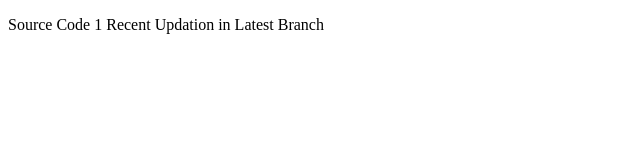
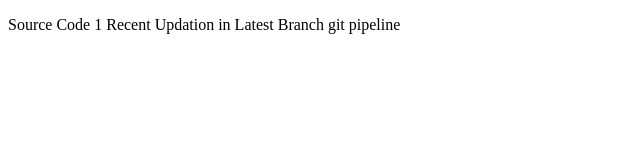
Before and after one commit to kumaran2589/My_Space, a plain HTML site: page Souce_code1/index.html in a window 1280 px wide. Shown: the full height of the page, 0-640 px from the left. Drawn offline with Linux system fonts and the light colour scheme.

Commit message:
pipeline

```diff
--- a/Souce_code1/index.html
+++ b/Souce_code1/index.html
@@ -4,6 +4,6 @@
         <title>Git Project</title>
     </head>
     <body>
-        <p>Source Code 1 Recent Updation in Latest Branch</p>
+        <p>Source Code 1 Recent Updation in Latest Branch git pipeline</p>
     </body>
 </html>
```
